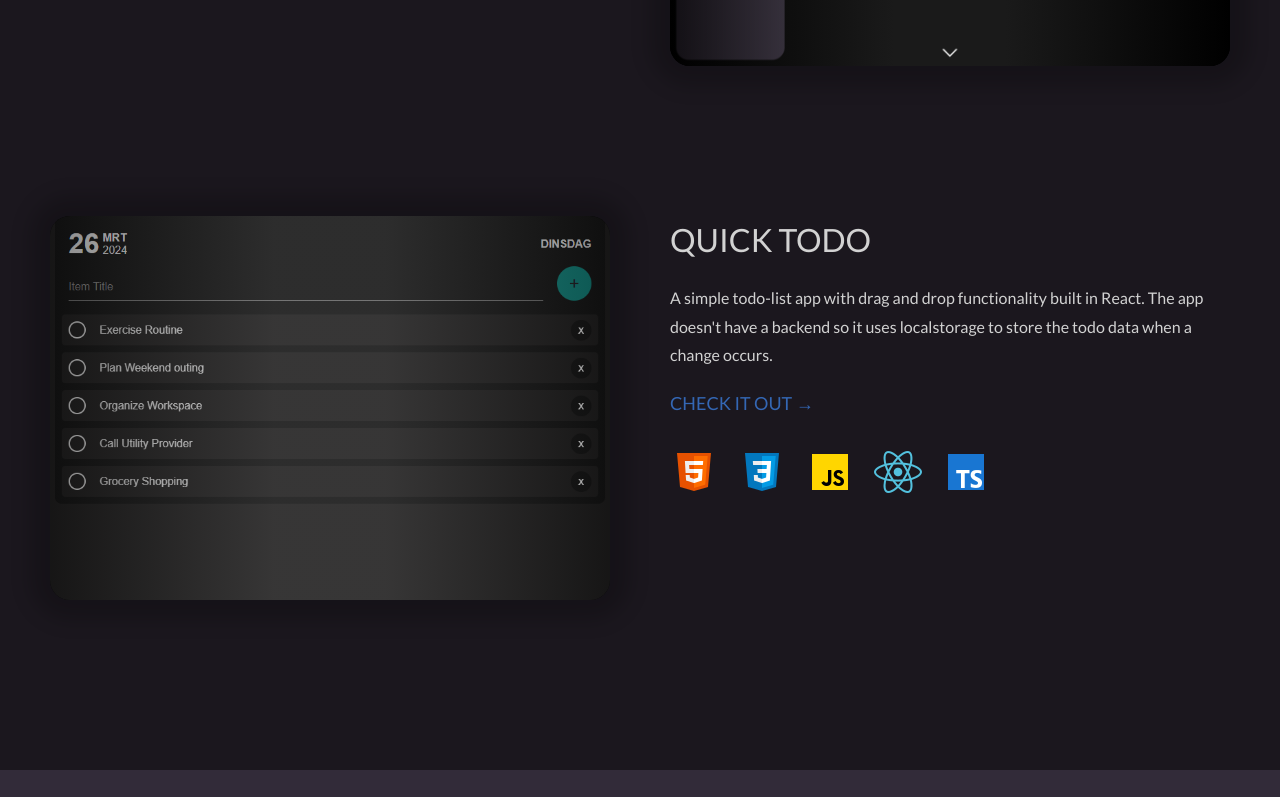
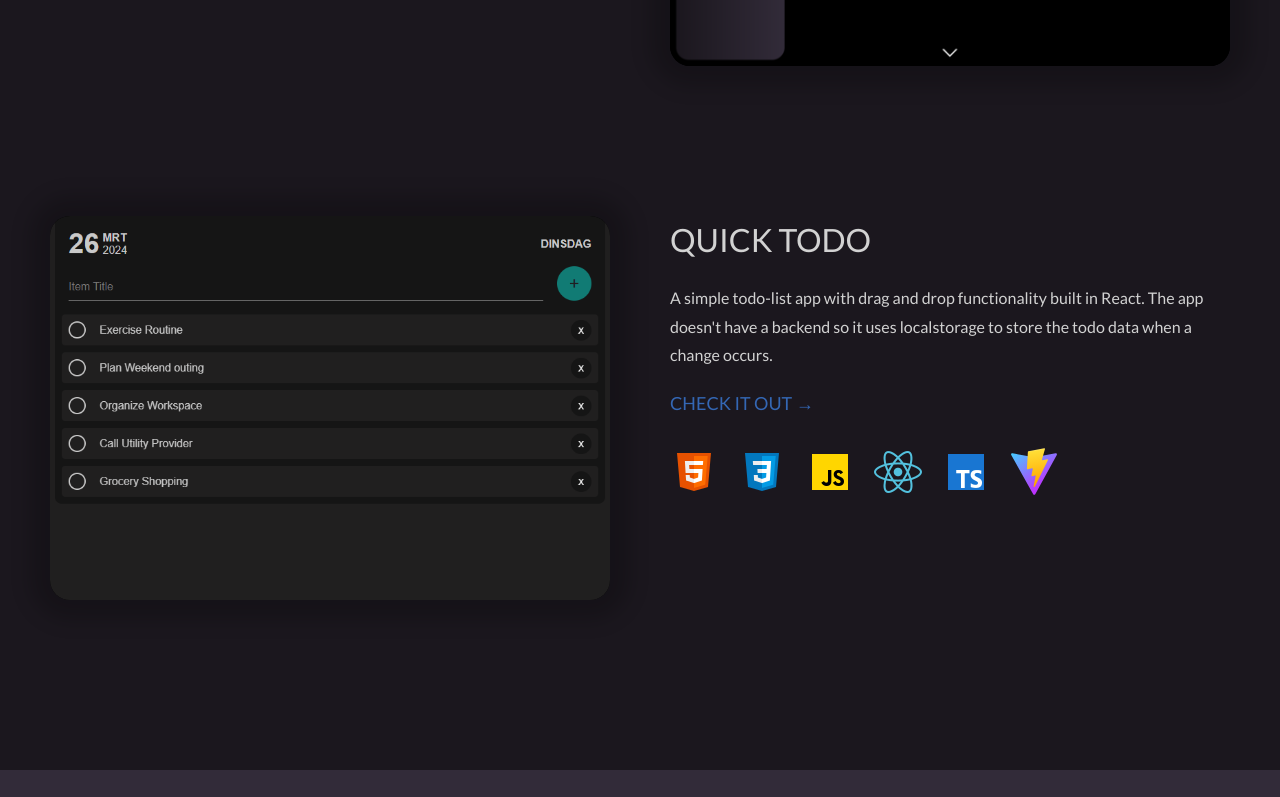
Before and after one commit to thomasmestdagh/thomasmestdagh.github.io, a Next.js app: page / in a window 1280 px wide. Shown: the part 3034-3831 px from the top of the page. Built offline with nearby package versions, Linux system fonts and the light colour scheme.

Commit message:
fixed vite icon

```diff
--- a/src/app/components/PreviewBox.module.css
+++ b/src/app/components/PreviewBox.module.css
@@ -12,23 +12,15 @@
   transform: scale(1.05);
 }
 
-.previewBox::after {
+/* .previewBox::after {
   content: "";
   position: absolute;
   top: 0;
   left: 0;
   height: 100%;
   width: 100%;
-  background: linear-gradient(
-    to right,
-    rgba(0, 0, 0, 0.3) 0%,
-    rgba(255, 255, 255, 0.1) 40%,
-    rgba(255, 255, 255, 0.1) 60%,
-    rgba(0, 0, 0, 0.3) 100%
-  );
-
   pointer-events: none;
-}
+} */
 
 .image {
   margin: 0 auto;
--- a/src/app/components/Projects.tsx
+++ b/src/app/components/Projects.tsx
@@ -50,8 +50,8 @@ export default function Projects() {
         flipped={false}
       >
         A simple todo-list app with drag and drop functionality built in React.
-        The app doesn't have a backend so it uses localstorage to store the todo
-        data when a change occurs.
+        The app doesn&apos;t have a backend so it uses localstorage to store the
+        todo data when a change occurs.
       </Project>
     </div>
   );
--- a/src/app/components/TechList.tsx
+++ b/src/app/components/TechList.tsx
@@ -35,6 +35,11 @@ const skillsData = [
     imgSrc: "/images/typescript.png",
     tooltip: "TypeScript",
   },
+  {
+    name: "vite",
+    imgSrc: "/images/vite.svg",
+    tooltip: "Vite",
+  },
 ];
 
 export default function TechList({ techs }: Props) {
```
Also changed, not shown: public/images/vite.svg (added).
